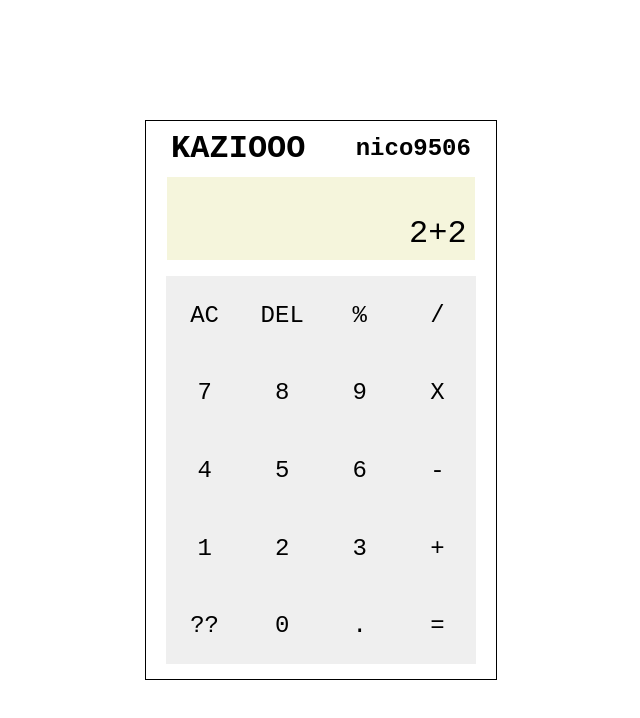
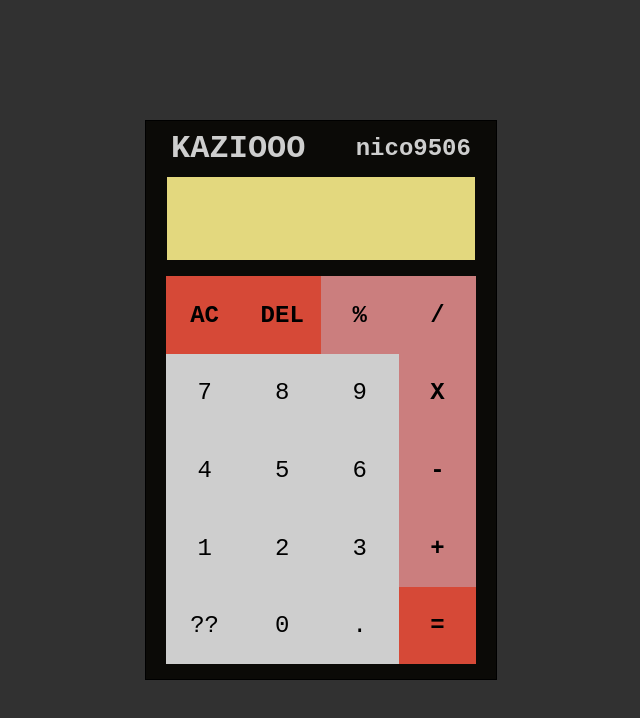
Before and after one commit to nico9506/TOP-calculator, a plain HTML site: page index.html in a window 1280 px wide. Both pictures are taken after a click on the button "AC". Shown: the whole page, without its empty margins (319-959 px from the left). Drawn offline with Linux system fonts and the light colour scheme.

Commit message:
Basic functionalities and color theme added
Added functionality for AC, DEL and numeric buttons. The calculator
Display show the numbers but it does not refresh properly values after
a calculation.

```diff
--- a/index.html
+++ b/index.html
@@ -14,30 +14,30 @@
         </div>
 
         <div class="container display">
-            <span id="display">2+2</span>
+            <span id="display"></span>
         </div>
 
         <div class="container container-buttons">
-            <button id="ac-btn">AC</button>
-            <button id="del-btn">DEL</button>
-            <button id="percent-btn">%</button>
-            <button id="divide-btn">/</button>
-            <button id="seven-btn">7</button>
-            <button id="eigth">8</button>
-            <button id="nine-btn">9</button>
-            <button id="mult-btn">X</button>
-            <button id="four-bnt">4</button>
-            <button id="five-bnt">5</button>
-            <button id="six-bnt">6</button>
-            <button id="minus-bnt">-</button>
-            <button id="one-bnt">1</button>
-            <button id="two-bnt">2</button>
-            <button id="three-bnt">3</button>
-            <button id="plus-bnt">+</button>
-            <button id="extra-bnt">??</button>
-            <button id="zero-bnt">0</button>
-            <button id="decmimal-bnt">.</button>
-            <button id="equal-bnt">=</button>
+            <button id="ac-btn" class="function-btn">AC</button>
+            <button id="del-btn" class="function-btn">DEL</button>
+            <button id="percent-btn" class="sign-btn">%</button>
+            <button id="divide-btn" class="sign-btn">/</button>
+            <button id="seven-btn" class="digit-btn">7</button>
+            <button id="eigth" class="digit-btn">8</button>
+            <button id="nine-btn" class="digit-btn">9</button>
+            <button id="mult-btn" class="sign-btn">X</button>
+            <button id="four-btn" class="digit-btn">4</button>
+            <button id="five-btn" class="digit-btn">5</button>
+            <button id="six-btn" class="digit-btn">6</button>
+            <button id="minus-btn" class="sign-btn">-</button>
+            <button id="one-btn" class="digit-btn">1</button>
+            <button id="two-btn" class="digit-btn">2</button>
+            <button id="three-btn" class="digit-btn">3</button>
+            <button id="plus-btn" class="sign-btn">+</button>
+            <button id="extra-btn" class="extra-btn">??</button>
+            <button id="zero-btn" class="digit-btn">0</button>
+            <button id="decmimal-btn" class="dec-btn">.</button>
+            <button id="equal-btn" class="function-btn">=</button>
         </div>
     </div>
 
--- a/main.js
+++ b/main.js
@@ -0,0 +1,86 @@
+let display = document.getElementById("display");
+let total = ""; //keeps the last input value or the last calculated value
+let lastOperator = "";
+let isResultDisplayed = false; //Flag to know if the numeric value comes from
+    // a calculation
+
+const buttonsArray = [...document.querySelectorAll("button")];
+
+buttonsArray.forEach((btn) => {
+    btn.addEventListener("click", updateDisplay);
+});
+
+function updateDisplay() {
+    // Finish the function in case the number has more than 14 digits
+    if (display.textContent.length > 14) return;
+
+    // Numeric buttons functionality
+    const digitPattern = /\D/gi; //Regex to find a non-digit character\
+
+    if (
+        this.classList.contains("digit-btn") &&
+        !digitPattern.test(display.textContent) &&
+        !isResultDisplayed
+    ) {
+        display.textContent += this.textContent;
+    } else if (this.classList.contains("digit-btn")) {
+        display.textContent = this.textContent;
+        isResultDisplayed = false;
+    }
+
+    //Function buttons functionalities
+    switch (this.id) {
+        case "ac-btn":
+            display.textContent = "";
+            total = "";
+            isResultDisplayed = false;
+            break;
+
+        case "del-btn":
+            if (display.textContent.length > 0)
+                display.textContent = display.textContent.slice(0, -1);
+            break;
+
+        case "percent-btn":
+            break;
+
+        case "divide-btn":
+            break;
+
+        case "mult-btn":
+            break;
+
+        case "minus-btn":
+            break;
+
+        case "plus-btn":
+            if (
+                typeof total == "number" &&
+                Number(display.textContent) != NaN &&
+                isResultDisplayed
+            ) {
+                display.textContent = total + Number(display.textContent);
+                total = Number(display.textContent);
+                isResultDisplayed = true;
+            } else {
+                total = Number(display.textContent);
+                // display.textContent = "+";
+                isResultDisplayed = true;
+            }
+
+            break;
+
+        case "decimal-btn":
+            break;
+
+        case "equal-btn":
+            break;
+
+        case "extra-btn":
+            console.log("Extra Button");
+            break;
+
+        default:
+            break;
+    }
+}
--- a/style.css
+++ b/style.css
@@ -1,5 +1,11 @@
 :root {
-
+    --ct-smoky-black: #0b0a07;
+    --ct-numbers: #cecece;
+    --ct-signs: #cb7e7e;
+    --ct-flax: #E3D87E;
+    --ct-icterine: #F0EC57;
+    --ct-numix: #d64937;
+    --ct-dark-grey: #313131;
 }
 
 * {
@@ -15,6 +21,7 @@ html {
     display: flex;
     justify-content: center;
     align-items: center;
+    background-color: var(--ct-dark-grey);
 }
 
 .frame {
@@ -25,6 +32,8 @@ html {
     justify-content: center;
     align-items: center;
     flex-wrap: wrap;
+    background-color: var(--ct-smoky-black);
+    color: var(--ct-numbers);
 }
 
 .container {
@@ -47,7 +56,8 @@ html {
     display: flex;
     justify-content: flex-end;
     align-items: flex-end;
-    background-color: beige;
+    background-color: var(--ct-flax);
+    color: var(--ct-smoky-black);
     padding: 0.5rem;
     font-size: 2rem;
 }
@@ -66,8 +76,22 @@ button {
     border-radius: 0;
     border-style: none;
     /* font-weight: bold; */
+    background-color: var(--ct-numbers);
+}
+
+.function-btn, .sign-btn {
+    font-weight: bolder;
+}
+
+.function-btn {
+    background-color: var(--ct-numix);
+}
+
+.sign-btn {
+    background-color: var(--ct-signs);
 }
 
 button:hover {
-    background-color: chartreuse;
+    background-color: var(--ct-icterine);
+    font-weight: bolder;
 }
```
